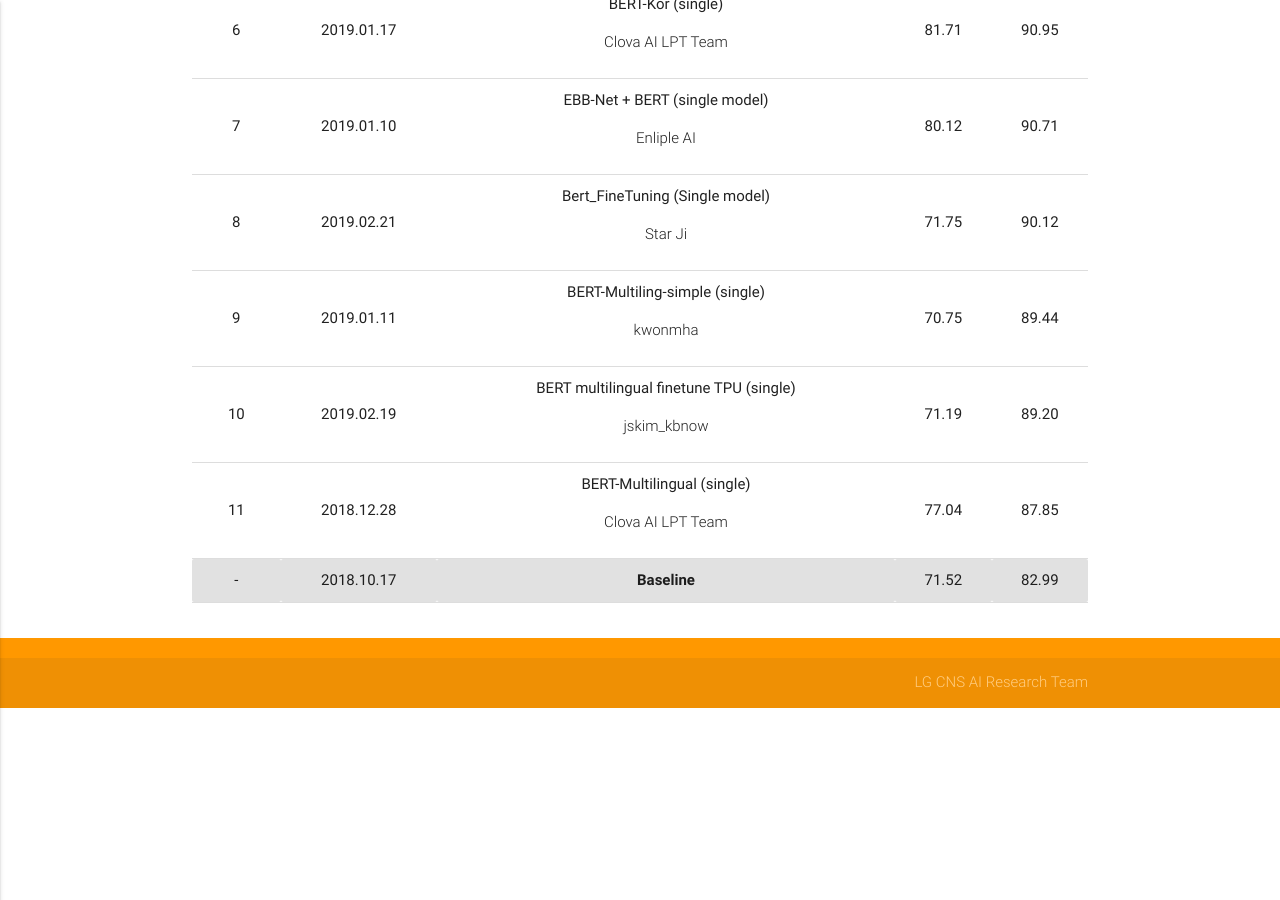
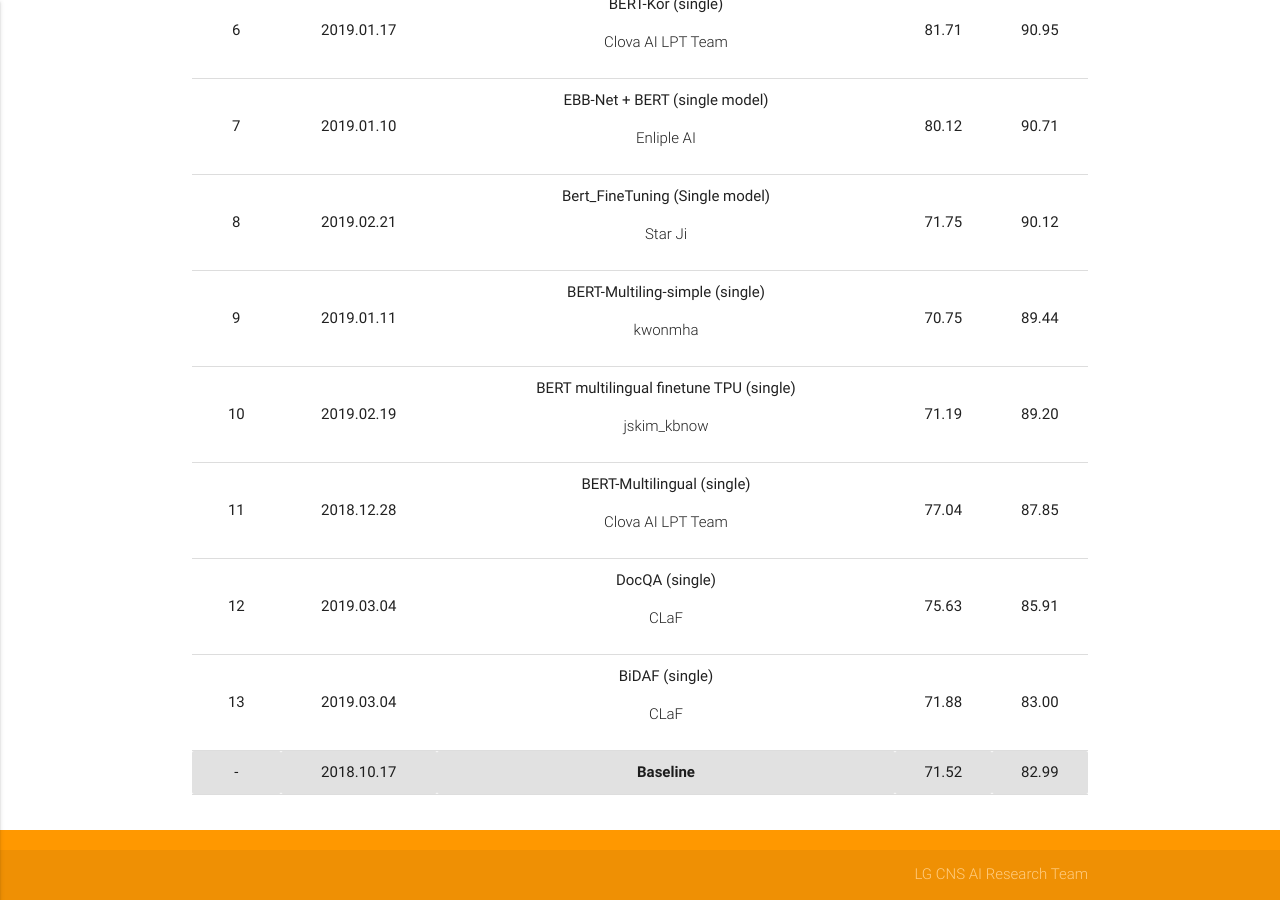
Before and after one commit to korquad/korquad.github.io, a Jekyll site: the page built from category/index_english.html, in a window 1280 px wide and 900 px high, scrolled down 2465 px. Built offline with Jekyll 4.4.1, drawn with Linux system fonts in a browser that asks for light colours; before the commit the page ends 3173 px from its top, so only the background shows below that.

Commit message:
19/03/04 leaderboard updated (LHJ)

```diff
--- a/category/index_english.html
+++ b/category/index_english.html
@@ -312,6 +312,24 @@ style="width:300px">Submission Tutorial</a>
                       <td>87.85</td>
                     </tr>
                     <tr>
+                      <td>12</td>
+                      <td>2019.03.04</td>
+                      <td>DocQA (single)
+                        <p class="light">CLaF</p>
+                      </td>
+                      <td>75.63</td>
+                      <td>85.91</td>
+                    </tr>
+                    <tr>
+                      <td>13</td>
+                      <td>2019.03.04</td>
+                      <td>BiDAF (single)
+                        <p class="light">CLaF</p>
+                      </td>
+                      <td>71.88</td>
+                      <td>83.00</td>
+                    </tr>
+                    <tr>
                       <td bgcolor="#E1E1E1">-</td>
                       <td bgcolor="#E1E1E1">2018.10.17</td>
                       <td bgcolor="#E1E1E1">
```
Also changed, not shown: _layouts/home.html (+18 -0 lines).
